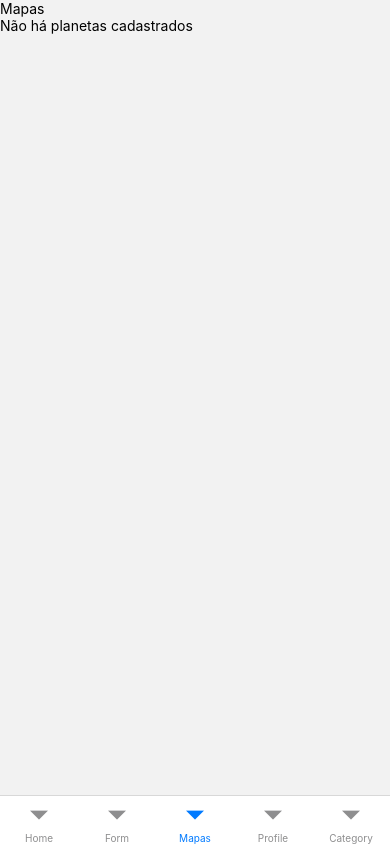
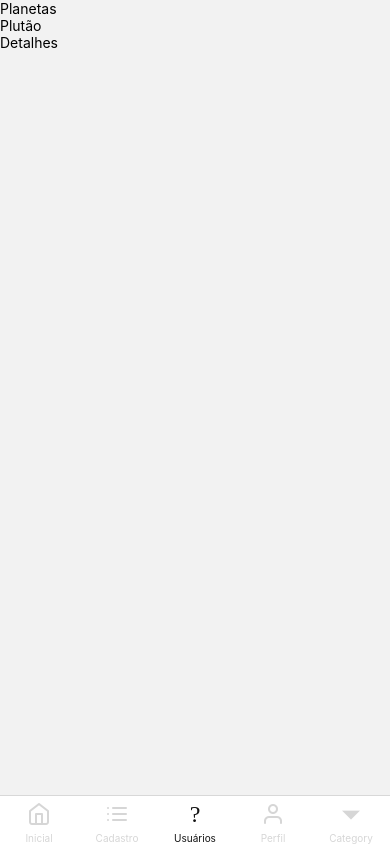
Before and after one commit to Liviadbelao/Exerc-cioPlanetas, a React Native app: screen /Mapas in a window 390 px wide. Built offline with nearby package versions, Linux system fonts and the light colour scheme.

Commit message:
feat: create adicionar

```diff
--- a/src/models/Planeta.js
+++ /dev/null
@@ -1,28 +0,0 @@
-
-
-export default class Planeta {
-    constructor(id, nome, natureza, data){
-        this.id = this.gerarId();
-        this.nome = nome;
-        this.natureza = natureza;
-        this.data = data;
-    }
-    gerarId() {
-        return Math.floor(Math.random() * 999999);
-    }
-    fullDateBR() {
-        const month = data.getMonth()
-        const day = data.getDate()
-        if (month > 9) {
-            month = month
-        } else {
-            month = `0${month}`
-        }
-        if (day > 9) {
-            day = day
-        } else {
-            day = `0${day}`
-        }
-        return day , month
-    }
-}
--- /dev/null
+++ b/src/models/Planeta/Planeta.js
@@ -0,0 +1,30 @@
+
+
+export default class Planeta {
+    constructor(nome, natureza, data) {
+
+        this.id = this.gerarId();
+        this.nome = nome;
+        this.natureza = natureza;
+        this.data = data;
+
+    }
+    gerarId() {
+        return Math.floor(Math.random() * 999999);
+    }
+    /*     fullDateBR() {
+            const month = data.getMonth()
+            const day = data.getDate()
+            if (month > 9) {
+                month = month
+            } else {
+                month = `0${month}`
+            }
+            if (day > 9) {
+                day = day
+            } else {
+                day = `0${day}`
+            }
+            return day , month
+        } */
+}
--- a/src/models/Planetas.js
+++ b/src/models/Planeta/Planetas.js
@@ -1,5 +1,5 @@
  import Planeta from "./Planeta";
- import { mapas } from "../data/PlanetasLista";
+ import { mapas } from "../../data/PlanetasLista";
  class Planetas {
     constructor(){
         this.planetas = []
@@ -10,19 +10,14 @@
 
     }
     getPlanetaById(id){
-        return this.planetas.find((planeta) => planeta.id == id)
+        return this.planetas.find((planeta) => planeta.id === id)
     }
     addPlaneta(planeta){
-        this.planetas.push(mapas)
          this.planetas.push(planeta)
 
-         console.log(mapas);
-
     }
-
-
     remove(id){
-        this.planetas = this.planetas.filter(planeta=> planeta.id != id)
+        this.planetas = this.planetas.filter(planeta=> planeta.id !== id)
     }
 
     update(id, nome, natureza, data){
@@ -40,4 +35,4 @@ const listaPlanetas = new Planetas();
 const newPlaneta = new Planeta(mapas.nome, mapas.natureza, mapas.data);
 listaPlanetas.addPlaneta(newPlaneta);
 
-export default Planetas;
+export default listaPlanetas;
--- a/src/routes/stack.routes.jsx
+++ b/src/routes/stack.routes.jsx
@@ -3,16 +3,15 @@ import { createNativeStackNavigator } from "@react-navigation/native-stack";
 import Home from "../screens/Home";
 import Profile from "../screens/Profile";
 import Category from "../screens/Category";
-import { mapas } from "../data/PlanetasLista";
 import Form from "../screens/Form";
-import Planetas from "../models/Planetas";
+
 const Stack = createNativeStackNavigator();
 
 const StackRoutes = () => {
     return (
       <Stack.Navigator screenOptions={{ headerShown: false }}>
         <Stack.Screen name="Home" component={Home} />
-        <Stack.Screen name="Profile" component={Profile} initialParams={{ data: mapas }}/>
+        <Stack.Screen name="Profile" component={Profile} />
         <Stack.Screen name="Form" component={Form} />
         <Stack.Screen name="Category" component={Category} />
       </Stack.Navigator>
--- a/src/routes/tab.routes.jsx
+++ b/src/routes/tab.routes.jsx
@@ -1,4 +1,5 @@
 import { createBottomTabNavigator } from "@react-navigation/bottom-tabs";
+import { Feather } from "@expo/vector-icons";
 
 import Home from "../screens/Home";
 import Profile from "../screens/Profile";
@@ -6,15 +7,69 @@ import Category from "../screens/Category";
 import Form from "../screens/Form";
 import Mapas from "../screens/Mapas";
 import { mapas } from "../data/PlanetasLista";
+
+
+import listaPlanetas from "../models/Planeta/Planetas";
+
+const mapas1 = listaPlanetas.getAll();
+
 const Tab = createBottomTabNavigator();
 
 const TabRoutes = () => {
   return (
     <Tab.Navigator screenOptions={{ headerShown: false }}>
-      <Tab.Screen name="Home" component={Home} />
-      <Tab.Screen name="Form" component={Form}  initialParams={{ planeta: null, edit: false }} />
-      <Tab.Screen name="Mapas" component={Mapas} initialParams={{ Mapas }} />
-      <Tab.Screen name="Profile" component={Profile} initialParams={{ data: mapas }}/>
+      <Tab.Screen name="Home" component={Home}
+        options={{
+          tabBarIcon: ({ focused }) => (
+            <Feather
+              name="home"
+              size={24}
+              color={focused ? "#131313" : "#D6D6D6"}
+            />
+          ),
+          tabBarLabel: "Inicial",
+          tabBarActiveTintColor: "#131313",
+          tabBarInactiveTintColor: "#D6D6D6",
+        }} />
+      <Tab.Screen name="Form" component={Form}  initialParams={{ planeta: null, edit: false }}
+         options={{
+          tabBarIcon: ({ focused }) => (
+            <Feather
+              name="list"
+              size={24}
+              color={focused ? "#131313" : "#D6D6D6"}
+            />
+          ),
+          tabBarLabel: "Cadastro",
+          tabBarActiveTintColor: "#131313",
+          tabBarInactiveTintColor: "#D6D6D6",
+        }} />
+      <Tab.Screen name="Mapas" component={Mapas} initialParams={{ mapas1 }}
+       options={{
+        tabBarIcon: ({ focused }) => (
+          <Feather
+            name="planetas"
+            size={24}
+            color={focused ? "#131313" : "#D6D6D6"}
+          />
+        ),
+        tabBarLabel: "Usuários",
+        tabBarActiveTintColor: "#131313",
+        tabBarInactiveTintColor: "#D6D6D6",
+      }} />
+      <Tab.Screen name="Profile" component={Profile} initialParams={{ data: mapas }}
+          options={{
+            tabBarIcon: ({ focused }) => (
+              <Feather
+                name="user"
+                size={24}
+                color={focused ? "#131313" : "#D6D6D6"}
+              />
+            ),
+            tabBarLabel: "Perfil",
+            tabBarActiveTintColor: "#131313",
+            tabBarInactiveTintColor: "#D6D6D6",
+          }}/>
       <Tab.Screen name="Category" component={Category} />
     </Tab.Navigator>
   );
--- a/src/screens/Form/index.jsx
+++ b/src/screens/Form/index.jsx
@@ -1,25 +1,27 @@
 import { Text, TextInput, TouchableOpacity, View } from "react-native";
 import { useNavigation } from "@react-navigation/native";
 import { useState, useEffect } from "react";
+
 import DateTimePicker from "@react-native-community/datetimepicker";
 import styles from './styles';
 import Title from "../../components/Title";
 
-import Planetas from "../../models/Planetas";
-const listaPlanetas = new Planetas();
-import Planeta from "../../models/Planeta";
-import { mapas } from "../../data/PlanetasLista";
+import listaPlanetas from '../../models/Planeta/Planetas';
+import Planeta from "../../models/Planeta/Planeta";
+
 
 export default function Form({ route }) {
+/* navegação */
   let { planeta, edit } = route.params;
-
+/* inputs normais */
   const [nome, setNome] = useState("");
-
   const [natureza, setNatureza] = useState("");
   const [isUpdate, setIsUpdate] = useState(edit);
+/* input data */
   const [date, setDate] = useState(new Date());
   const [mode, setMode] = useState("date");
   const [show, setShow] = useState(false);
+/* navegação */
   const navigation = useNavigation();
 
 
@@ -38,6 +40,7 @@ export default function Form({ route }) {
     showMode("date");
 
   };
+
   useEffect(() => {
     if (edit) {
       setNome(planeta.nome);
@@ -45,19 +48,17 @@ export default function Form({ route }) {
       setDate(new Date());
       setIsUpdate(true);
     } else {
-      /* clearInputs(); */
+       clearInputs();
     }
   }, [planeta, edit]);
 
   const handleUserAction = () => {
     if (isUpdate) {
       listaPlanetas.update(planeta.id, nome, natureza, date);
-      /* clearInputs(); */
+      clearInputs();
     } else {
       const newPlaneta = new Planeta(nome, natureza, date); // Criando novo planeta com os dados corretos
-      listaPlanetas.addPlaneta(newPlaneta);
-
-      console.log(listaPlanetas.planetas);
+      listaPlanetas.addPlaneta(newPlaneta)
     }
     navigation.navigate("Mapas");
   };
--- a/src/screens/Mapas/index.jsx
+++ b/src/screens/Mapas/index.jsx
@@ -2,34 +2,31 @@ import { View, Text, TouchableOpacity } from "react-native";
 import { useNavigation, useIsFocused } from "@react-navigation/native";
 import { useState, useEffect } from "react";
 
-import Planetas from "../../models/Planetas";
-import Planeta from "../../models/Planeta"; // Importe a classe Planeta
-import { mapas } from "../../data/PlanetasLista";
+import listaPlanetas from '../../models/Planeta/Planetas'
 
-const listaPlanetas = new Planetas();
 
 export default function Mapas() {
-  const [planetas, setPlanetas] = useState([]);
+
   const navigation = useNavigation();
   const isFocused = useIsFocused();
+  const [allPlanetas, setAllPlanetas] = useState([]);
 
   useEffect(() => {
     if (isFocused) {
-      const planetasl = listaPlanetas.getAll();
-      setPlanetas(planetasl);
-
-      console.log("array",listaPlanetas.getAll());
+      const planetas = listaPlanetas.getAll()
+      setAllPlanetas(planetas)
+      console.log(allPlanetas)
     }
   }, [isFocused]);
 
   return (
     <View>
-      <Text>Mapas</Text>
-      {/* Renderização */}
+      <Text>Planetas</Text>
       <View>
         <View>
-      {planetas.length > 0 ? (
-  planetas.map((planeta) => (
+          {allPlanetas.length > 0 ? (
+            <View>
+              {allPlanetas.map((planeta) => (
                 <View key={planeta.id}>
                   <Text>{planeta.nome}</Text>
                   <TouchableOpacity
@@ -38,7 +35,8 @@ export default function Mapas() {
                     <Text>Detalhes</Text>
                   </TouchableOpacity>
                 </View>
-  ))
+              ))}
+            </View>
           ) : (
             <Text>Não há planetas cadastrados</Text>
           )}
--- a/src/screens/Profile/index.jsx
+++ b/src/screens/Profile/index.jsx
@@ -1,9 +1,10 @@
+import { View, Text, TouchableOpacity } from "react-native";
 import { useNavigation } from "@react-navigation/native";
-import React from "react";
+
 import styles from "./styles";
-import { View, Text, TouchableOpacity } from "react-native";
-import Planetas from "../../models/Planetas";
-const listaPlanetas = new Planetas()
+
+import listaPlanetas from '../../models/Planeta/Planetas'
+
 export default function Profile({ route }) {
   const navigation = useNavigation();
   const { data } = route.params;
@@ -16,20 +17,26 @@ export default function Profile({ route }) {
     listaPlanetas.remove(data.id);
     navigation.navigate("Mapas");
   };
-console.log(data);
+
   return (
     <View style={styles.container}>
+      {data ? (
+        <Text>Detalhes do usuário</Text>
+      ) : (
+        <Text>Selecione um usuário para exibir seus detalhes</Text>
+      )}
+
       <View style={styles.textBox}>
-      <Text style={styles.text}>Detalhes do data:</Text>
+        <Text style={styles.text}>Detalhes do Planeta:</Text>
         <Text style={styles.text}>Nome: {data.nome}</Text>
         <Text style={styles.text}>Natureza: {data.natureza}</Text>
         <Text style={styles.text}>Data: {data.data}</Text>
       </View>
       <View style={styles.buttons}>
-          <TouchableOpacity style={styles.button}  onPress={editUser}>
+        <TouchableOpacity style={styles.button} onPress={editUser}>
           <Text>Editar</Text>
         </TouchableOpacity>
-          <TouchableOpacity  style={styles.button} onPress={deleteUser}>
+        <TouchableOpacity style={styles.button} onPress={deleteUser}>
           <Text>Excluir</Text>
         </TouchableOpacity>
       </View>
```
Lines whose indentation alone changed are shown as unchanged.
